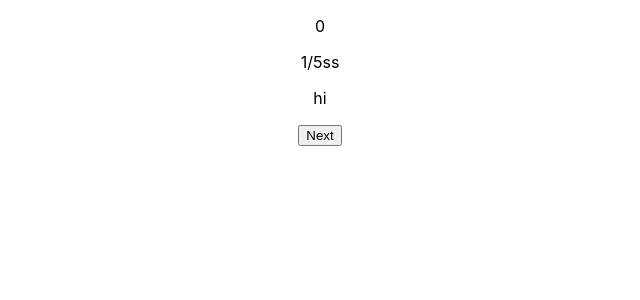
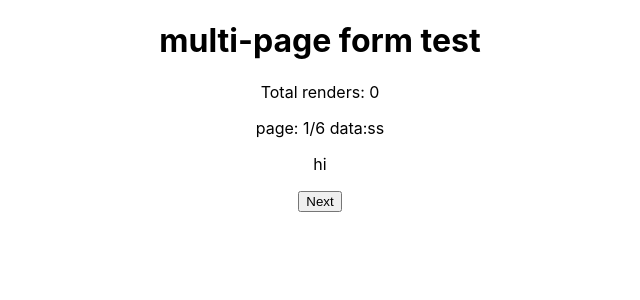
Before and after one commit to rmessina1010/rm-multi-page-form, a React (Create React App) app: page / in a window 1280 px wide. Shown: the top 300 px of the page, without its empty margins (320-960 px from the left). Built offline with nearby package versions, Linux system fonts and the light colour scheme.

Commit message:
refine sample component for clarity

```diff
--- a/src/App.js
+++ b/src/App.js
@@ -5,7 +5,10 @@ import { useState, useMemo } from 'react';
 const defaultData={
   name:'',
   number:'',
-  samp:'ss'
+  samp:'ss',
+  field1:null,
+  field2:null,
+  field3:null,
 }
 
 function InputF ({lbl,data,update}){
@@ -18,6 +21,32 @@ function InputF ({lbl,data,update}){
     onBlur={e=>update('samp',v)}
   /></label>
 }
+function PreSetFields ({data,update}){
+ const [v, setV] = useState(data);
+ return <div>
+      <div><label>field 1:<input
+        type="text"
+        required
+        value={data.field1}
+        onChange={e=>setV({...v, field1: e.target.value})}
+        onBlur={e=>update('field1',v.field1)}
+      /></label></div>
+      <div><label>field 2:<input
+        type="number"
+        required
+        value={data.field2}
+        onChange={e=>setV({...v, field2: e.target.value})}
+        onBlur={e=>update('field2',v.field2)}
+      /></label></div>
+      <div><label>field 3:<input
+        type="text"
+        required
+        value={data.field3}
+        onChange={e=>setV({...v, field3: e.target.value})}
+        onBlur={e=>update('field3',v.field3)}
+      /></label></div>
+  </div>
+}
 function useManagedData(defaultData = {}) {
     const [data,setData] = useState(defaultData);
     const  updateField = (fieldName, val) => setData(currentData=>{return {...currentData, [fieldName]:val}} )
@@ -29,13 +58,20 @@ function App() {
   const retData=  ()=>data
   return (
     <div className="App">
+      <h1>multi-page form test</h1>
       <TheForm
-      pages={ ['hi','otter!','bear', <InputF lbl="sample"
-      data={data.samp} update={updateData} />, 'rabbit']}
-      retData={retData}
-      subFoo={(e,ret)=>{
-        alert(JSON.stringify(ret))
-      }}
+        pages={[
+            'hi',
+            'otter!',
+            'bear',
+            <InputF lbl="sample" data={data.samp} update={updateData} />,
+            'rabbit' ,
+            <PreSetFields data={data} update={updateData}/>
+        ]}
+        retData={retData}
+        subFoo={(e,ret)=>{
+          alert(JSON.stringify(ret))
+        }}
       />
     </div>
   );
--- a/src/components/components/sample.js
+++ b/src/components/components/sample.js
@@ -7,8 +7,8 @@ export const TheForm =({pages, subFoo, retData})=>{
     const {thePage, next, prev, stat, onSub}= useMultiPage(pages, subFoo);
     return (
         <form onSubmit={e=>onSub(e,retData)} >
-            <p>{renders.current}</p>
-            <p>{stat}{retData().samp}</p>
+            <p>Total renders: {renders.current}</p>
+            <p>page: {stat} data:{retData().samp}</p>
             <p>{thePage}</p>
             {prev}{prev?" | ":""}{next}
         </form>
```
Also changed, not shown: 1 other file (tests, documents, lock files or other folders).
